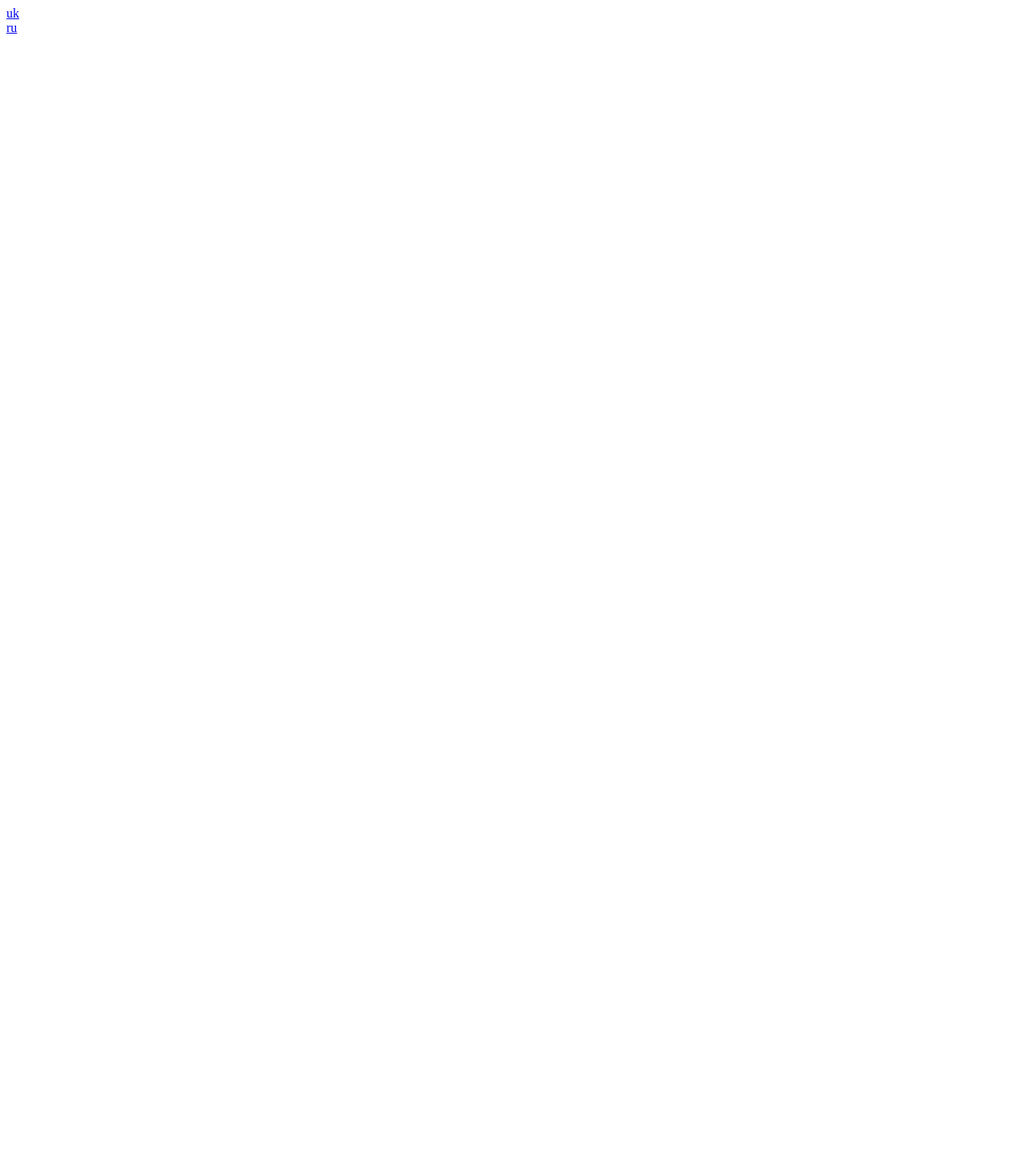
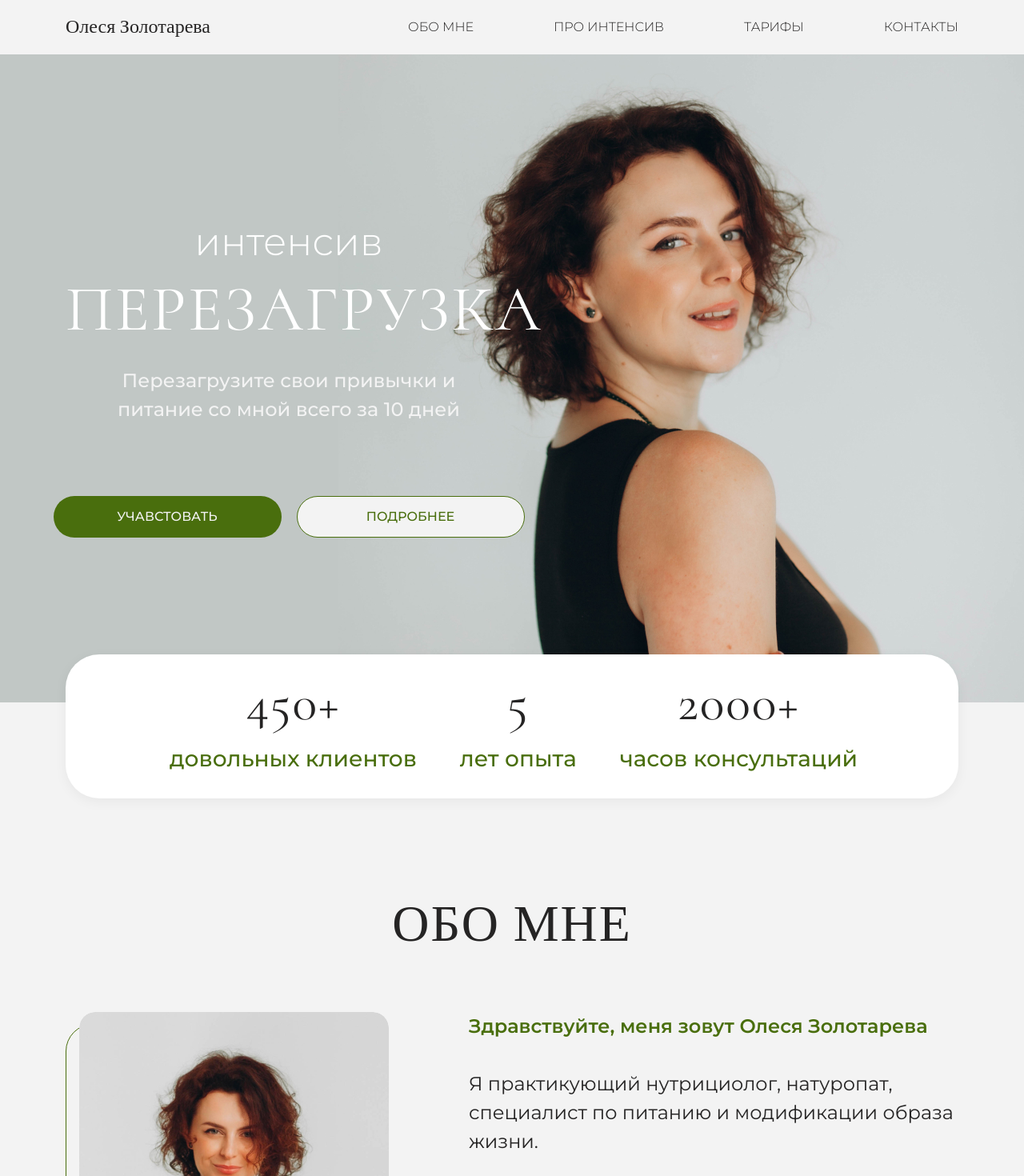
Before and after one commit to BudakovDmitry/olesya_zolotarova, a Next.js app: page / in a window 1280 px wide. Shown: the top 1470 px of the page at 80% size. Before the commit the page ends 800 px from the top, so only its background shows below. Built offline with nearby package versions, Linux system fonts and the light colour scheme.

Commit message:
Remove second language

```diff
--- a/app/components/Drawer.tsx
+++ b/app/components/Drawer.tsx
@@ -49,7 +49,7 @@ const TemporaryDrawer = () => {
 
     const list = (anchor: Anchor) => (
         <Box
-            sx={{width: 'auto', padding: '32px 17px 60px 23px', backgroundColor: '#F3F3F3', display: 'flex', flexDirection: 'column', alignItems: 'center'}}
+            sx={{width: 'auto', padding: '32px 17px 0px 23px', backgroundColor: '#F3F3F3', display: 'flex', flexDirection: 'column', alignItems: 'center'}}
             role="presentation"
             onKeyDown={toggleDrawer(anchor, false)}
         >
@@ -86,7 +86,7 @@ const TemporaryDrawer = () => {
                     </Stack>
                 </Popover>
             </ul>
-            <LanguageSwitcher />
+            {/*<LanguageSwitcher />*/}
         </Box>
     );
 
--- a/app/components/Header.tsx
+++ b/app/components/Header.tsx
@@ -75,7 +75,7 @@ const Header = () => {
                                 </Stack>
                             </Popover>
                         </ul>
-                        <LanguageSwitcher/>
+                        {/*<LanguageSwitcher/>*/}
                     </nav>
                     <div className="header__drawer">
                         <Drawer/>
--- a/app/layout.tsx
+++ b/app/layout.tsx
@@ -1,7 +1,25 @@
-export default function Index({ children }: any) {
+import './globals.css'
+import "bootstrap/dist/css/bootstrap.css"
+import "slick-carousel/slick/slick.css";
+import "slick-carousel/slick/slick-theme.css";
+
+
+export async function generateMetadata() {
+    return {
+        title: 'Олеся Золотарева - ПЕРЕЗАВАНТАЖЕННЯ',
+        description: 'Перезагрузите свои привычки и питание со мной всего за 10 дней',
+        openGraph: {
+            title: 'Олеся Золотарева - ПЕРЕЗАВАНТАЖЕННЯ',
+            description: 'Перезагрузите свои привычки и питание со мной всего за 10 дней',
+            images: ['/main_photo.jpg']
+        }
+    };
+}
+
+export default function Root({ children }: any) {
 
     return (
-        <html>
+        <html lang='ru'>
         <body>{children}</body>
         </html>
     )
--- a/app/page.tsx
+++ b/app/page.tsx
@@ -1,10 +1,38 @@
-const Index = () => {
+import './styles/main.scss'
+import MainSection from "@/app/components/MainSection";
+import AboutMeSection from "@/app/components/AboutMeSection";
+import WhoIsSuitableSection from "@/app/components/WhoIsSuitableSection";
+import AboutIntensiveSection from "@/app/components/AboutIntensiveSection";
+import ParticipateSection from '@/app/components/ParticipateSection';
+import StepsIntensiveSection from "@/app/components/StepsIntensiveSection";
+import TariffsSection from '@/app/components/TariffsSection';
+import ReviewsSection from '@/app/components/ReviewsSection';
+import ConsultationSection from "@/app/components/ConsultationSection";
+import Footer from "@/app/components/Footer";
+import Header from '@/app/components/Header';
+import StatisticsSection from "@/app/components/StatisticsSection";
+
+
+const Home = () => {
+
     return (
-        <div style={{ display: 'flex', flexDirection: 'column'}}>
-            <a href="/uk.html">uk</a>
-            <a href="/ru.html">ru</a>
-        </div>
-    )
+        <>
+            <Header />
+            <main className='main'>
+                <MainSection />
+                <StatisticsSection />
+                <AboutMeSection />
+                <WhoIsSuitableSection />
+                <AboutIntensiveSection />
+                <ParticipateSection />
+                <StepsIntensiveSection />
+                <TariffsSection />
+                <ReviewsSection />
+                <ConsultationSection />
+            </main>
+            <Footer />
+        </>
+    );
 }
 
-export default Index;
+export default Home;
--- a/app/styles/blocks/_nav.scss
+++ b/app/styles/blocks/_nav.scss
@@ -7,6 +7,9 @@
     }
     &_item {
       margin: 0 50px;
+      &:last-child {
+        margin: 0 0 0 50px
+      }
       &_mobile {
         text-align: center;
         margin-bottom: 20px;
--- a/app/[locale]/layout.tsx
+++ b/locale_old/layout_old.tsx
@@ -1,4 +1,4 @@
-import '../globals.css'
+import '../app/globals.css'
 import "bootstrap/dist/css/bootstrap.css"
 import "slick-carousel/slick/slick.css";
 import "slick-carousel/slick/slick-theme.css";
```
Also changed, not shown: locale_old/page.tsx (renamed from app/[locale]/page.tsx, +5 -5 lines).
